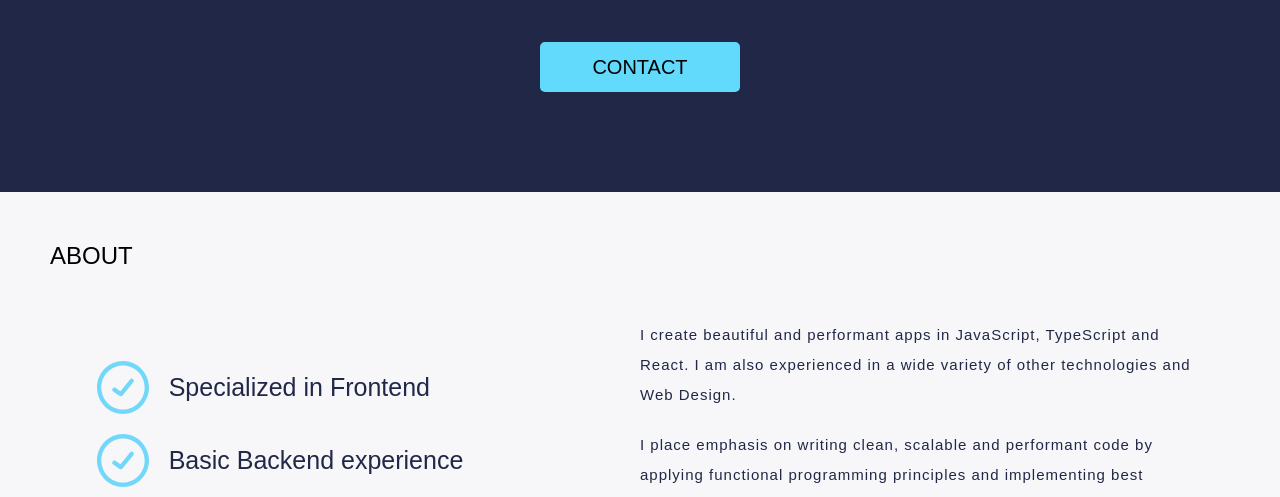
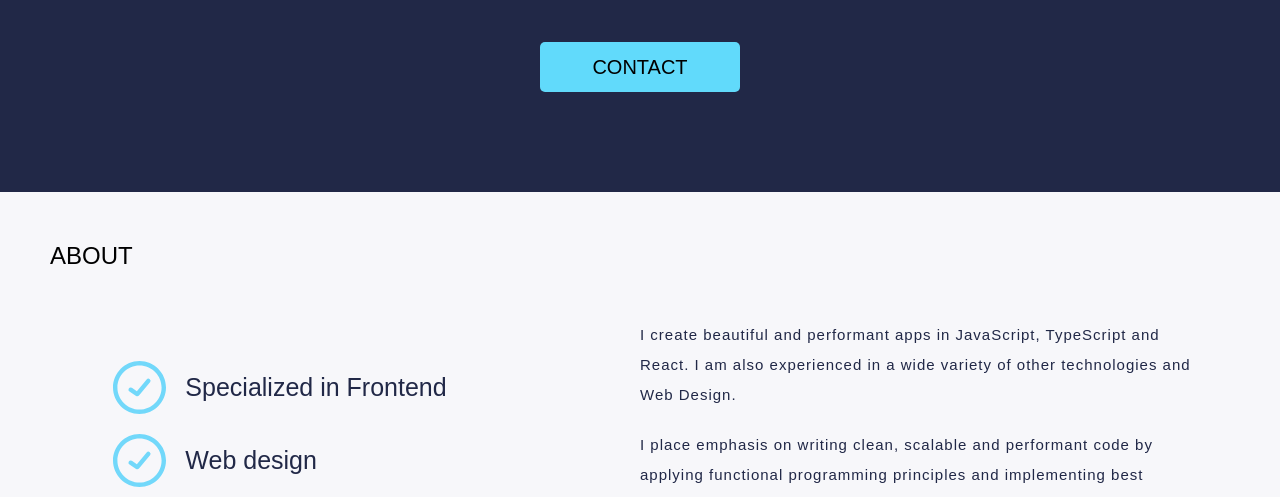
Before and after one commit to AdoDragicevic/adodragicevic.github.io, a plain HTML site: page index.html in a window 1280 px wide. Shown: the part 434-931 px from the top of the page. Drawn offline with Linux system fonts and the light colour scheme.

Commit message:
update index.html about txt

```diff
--- a/index.html
+++ b/index.html
@@ -74,7 +74,7 @@
             </li>
             <li class="checkpoints__list-item">
               <img class="checkpoints__icon" src="./svg/check.svg">
-              Basic Backend experience
+              Web design
             </li>
             <li class="checkpoints__list-item">
               <img class="checkpoints__icon" src="./svg/check.svg">
```
